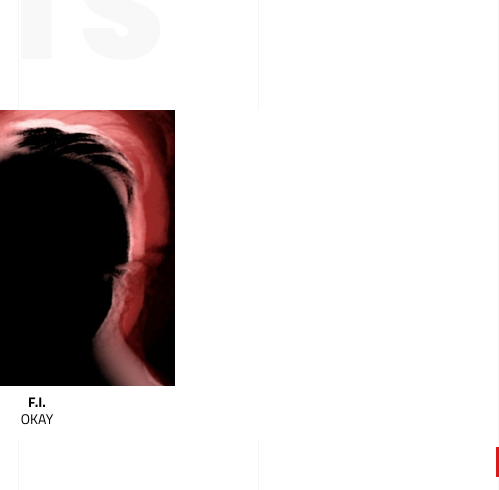
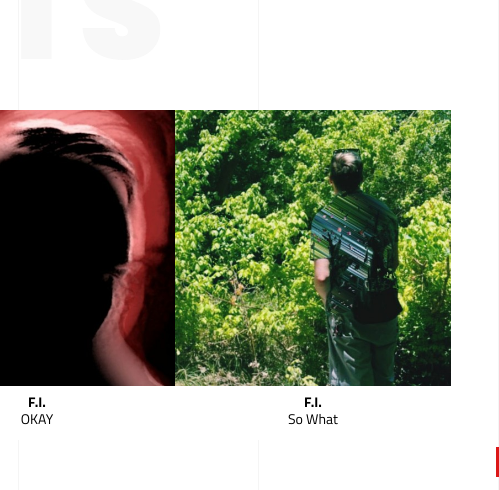
Before and after one commit to ninjaingrass/fadedengineering, a plain HTML site: page index.html in a window 1280 px wide. Shown: the part 2753-3243 px from the top of the page, 781-1280 px from the left. Drawn offline with Linux system fonts and the light colour scheme; animation ran at ten frames a second.

Commit message:
Update index.html

```diff
--- a/index.html
+++ b/index.html
@@ -725,36 +725,36 @@
                                                 <a href="javascript:void(0);" class="mp-play__footer mp-play" data-mus="fi-okay"><b>F.I.</b><small>OKAY</small></a>
                                             </div>
 
-                                            <!-- <div class="mp-artists__item">
+                                            <div class="mp-artists__item">
                                                 <div class="mp-artists__item-container" data-animation-effect="fadeIn">
-                                                    <img src="/music-player-assets/img/joel-schisler-what-are-we-waiting-for.jpg" alt="Joel Schisler - What Are We Waiting For" title="Joel Schisler - What Are We Waiting For">
+                                                    <img src="/music-player-assets/img/so-what.jpg" alt="F.I. - So What" title="F.I. - So What">
 
                                                     <div class="mp-artists__item-overlay">
                                                         <div class="mp-artists__item-credits">
                                                             <div class="mp-artists__item-credits-row">
                                                                 <b>Engineer</b>
-                                                                Forrest Culotta
+                                                                F.I.
                                                             </div>
 
                                                             <div class="mp-artists__item-credits-row">
                                                                 <b>Producer</b>
-                                                                Joel Schisler
+                                                                F.I.
                                                             </div>
                                                         </div>
 
                                                         <div class="mp-artists__item-credits-links">
-                                                            <a href="javascript:void(0);" class="mp-play" data-mus="joel-schisler-what-are-we-waiting-for" ><i class="fa fa-play"></i></a>
-                                                            <a class="popup-iframe" href="https://www.youtube.com/watch?v=3w18zZFdos0"><i class="fa fa-film"></i></a>
+                                                            <a href="javascript:void(0);" class="mp-play" data-mus="so-what" ><i class="fa fa-play"></i></a>
+                                                            <a class="popup-iframe" href="#"><i class="fa fa-film"></i></a>
                                                         </div>
 
                                                         <div class="mp-artists__item-credits-genre"></div>
                                                     </div>
                                                 </div>
 
-                                                <a href="javascript:void(0);" class="mp-play__footer mp-play" data-mus="joel-schisler-what-are-we-waiting-for"><b>Joel Schisler</b><small>What Are We Waiting For</small></a>
+                                                <a href="javascript:void(0);" class="mp-play__footer mp-play" data-mus="so-what"><b>F.I.</b><small>So What</small></a>
                                             </div>
 
-                                            <div class="mp-artists__item">
+                                            <!-- <div class="mp-artists__item">
                                                 <div class="mp-artists__item-container" data-animation-effect="fadeIn">
                                                     <img src="/music-player-assets/img/trivium-vengeance-falls.jpg" alt="Trivium - Vengeance Falls" title="Trivium - Vengeance Falls">
 
```
